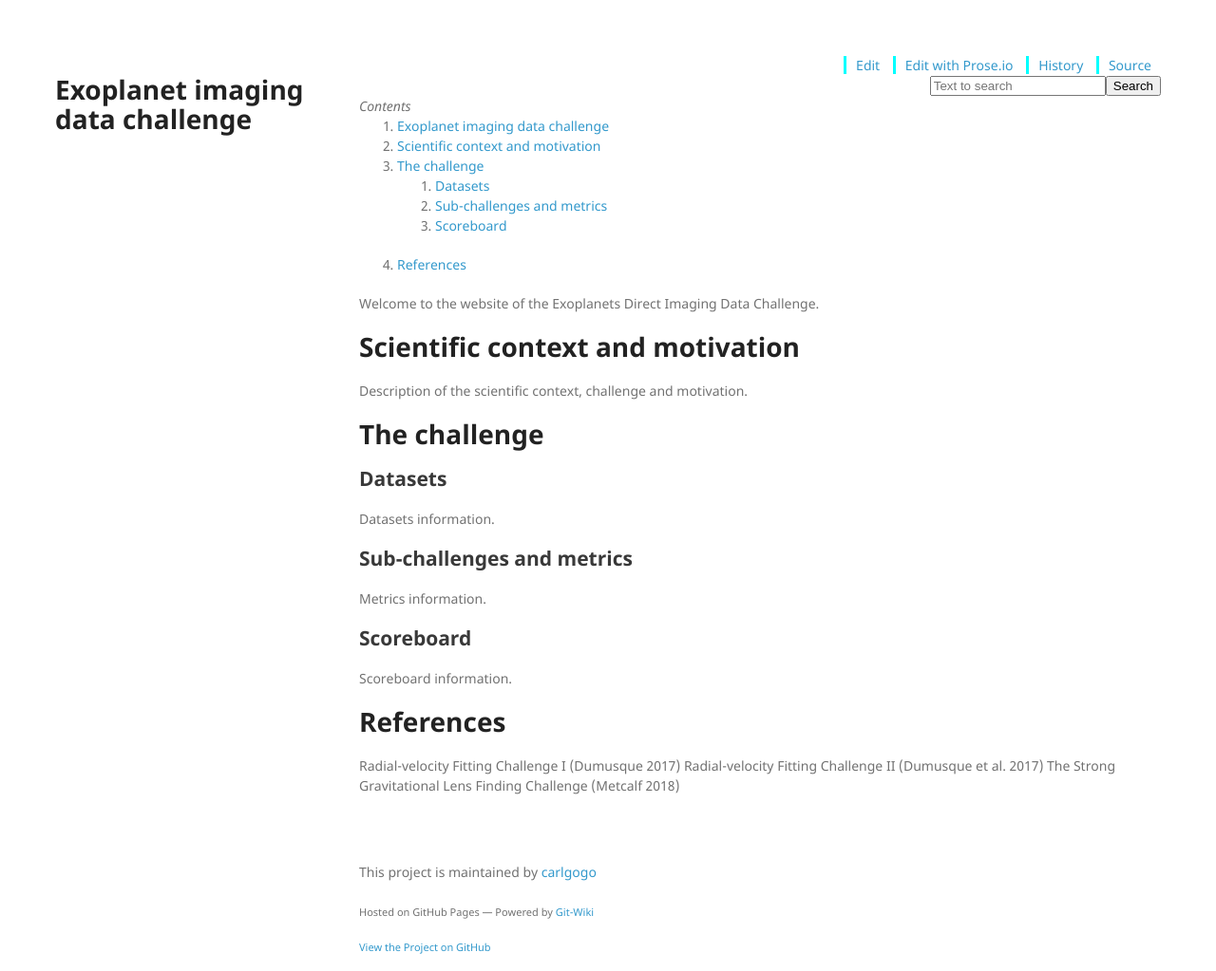
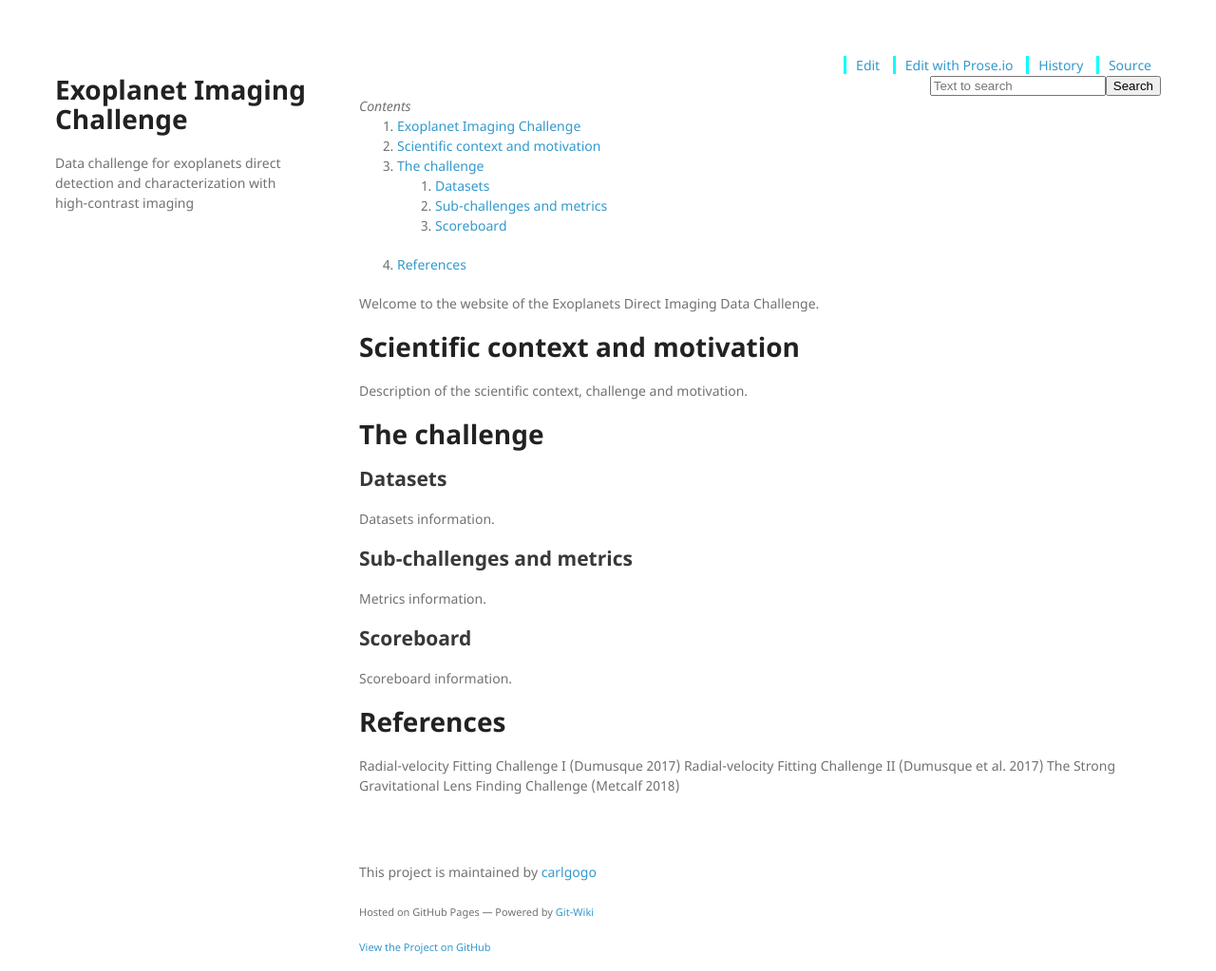
Before and after one commit to carlgogo/exoimaging_challenge, a Jekyll site: the page built from index.md, in a window 1280 px wide. Shown: the whole page at 95% size. Built offline with Jekyll 4.4.1, drawn with Linux system fonts in a browser that asks for light colours; nearby versions of some CDN libraries; our own code applies the rules of GitHub Pages for plain Markdown files; the repository's description, which GitHub fills in, is left out.

Commit message:
no message

```diff
--- a/_config.yml
+++ b/_config.yml
@@ -1,14 +1,11 @@
-title: Exoplanet imaging data challenge
-description:
+title: Exoplanet Imaging Challenge
+description: Data challenge for exoplanets direct detection and characterization with high-contrast imaging
 show_downloads: false
 git_branch: master
 logo_url:
 google_analytics: UA-84473187-3
-theme: jekyll-theme-cayman
-wiki_folder: wiki
-use_github_wiki: false
+google_cse_token:
 use_prose_io: true
-google_cse_token:
 custom_head: false
 custom_sidebar: false
 custom_footer: false
@@ -24,3 +21,7 @@ gems:
   - jemoji
   - jekyll-redirect-from
   - jekyll-feed
+
+theme:
+wiki_folder: wiki
+use_github_wiki: false
```
Also changed, not shown: 1 other file.
